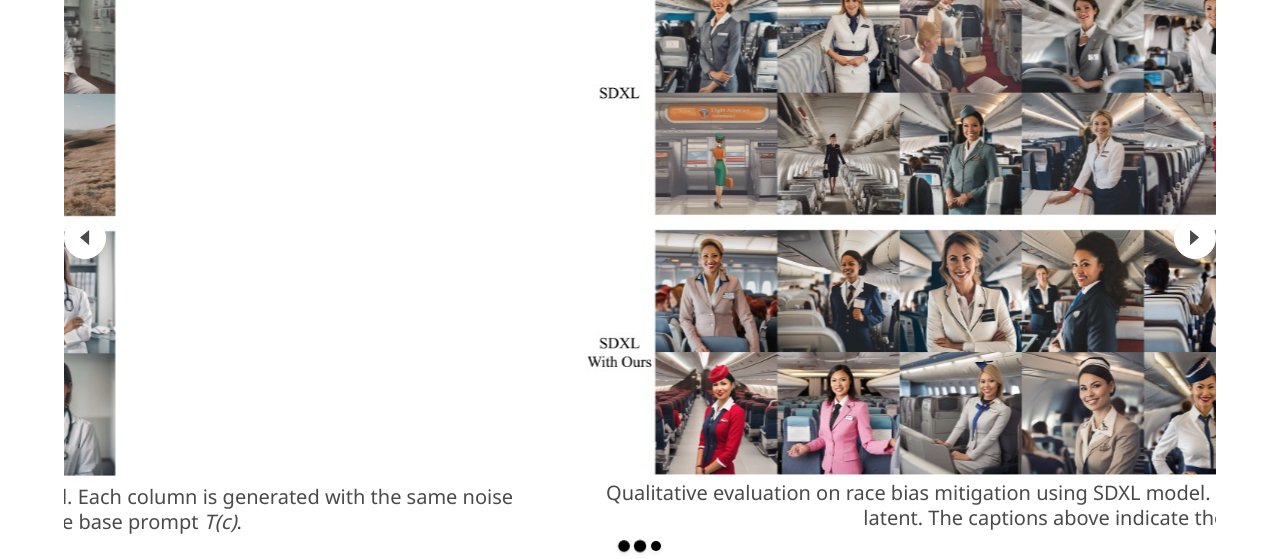
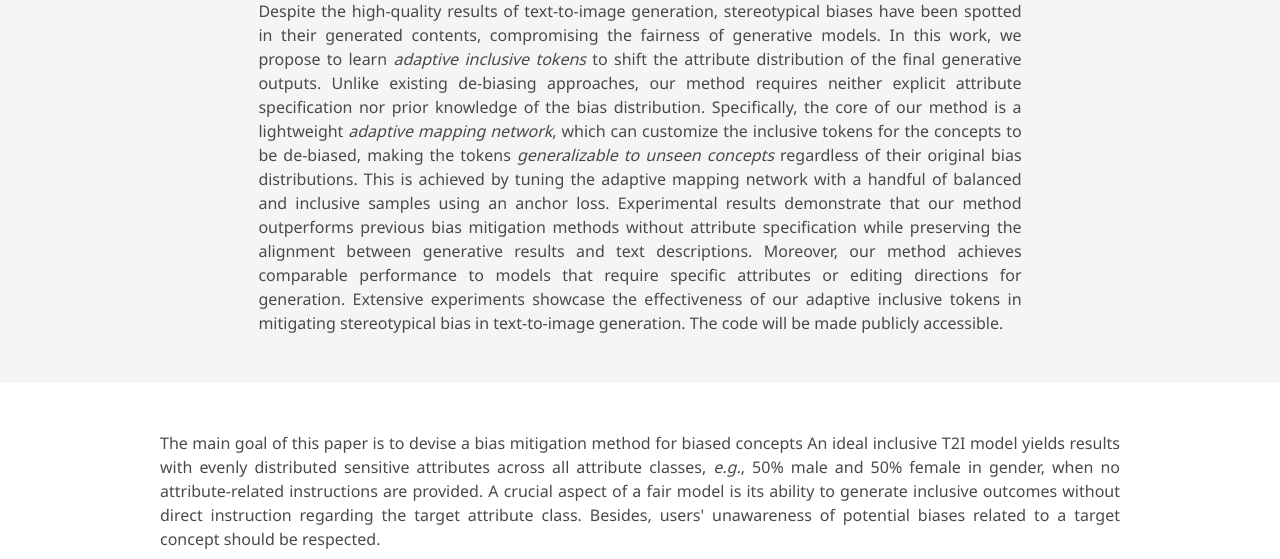
Before and after one commit to itsmag11/AITTI, a plain HTML site: page index.html in a window 1280 px wide. Shown: the part 501-1060 px from the top of the page. Drawn offline with nearby package versions, Linux system fonts and the light colour scheme; some icons are missing; a web font is replaced by a local one.

Commit message:
Update index.html

```diff
--- a/index.html
+++ b/index.html
@@ -122,38 +122,6 @@
     </div>
   </div>
 </section>
-
-<!-- Image carousel -->
-<section class="hero is-small">
-  <div class="hero-body">
-    <div class="container">
-      <div id="results-carousel" class="carousel results-carousel">
-       <div class="item">
-        <!-- Your image here -->
-        <img src="static/images/sdxl-gender.jpg" alt="MY ALT TEXT"/>
-        <h2 class="subtitle has-text-centered">
-          Qualitative evaluation on gender bias mitigation using SDXL model. Each column is generated with the same noise latent. The captions above indicate the base prompt <i>T(c)</i>.
-        </h2>
-      </div>
-      <div class="item">
-        <!-- Your image here -->
-        <img src="static/images/sdxl-race.jpg" alt="MY ALT TEXT"/>
-        <h2 class="subtitle has-text-centered">
-          Qualitative evaluation on race bias mitigation using SDXL model. Each column is generated with the same noise latent. The captions above indicate the base prompt <i>T(c)</i>.
-        </h2>
-      </div>
-     <div class="item">
-      <!-- Your image here -->
-      <img src="static/images/sdxl-age.jpg" alt="MY ALT TEXT"/>
-      <h2 class="subtitle has-text-centered">
-        Qualitative evaluation on age bias mitigation using SDXL model. Each column is generated with the same noise latent. The captions above indicate the base prompt <i>T(c)</i>.
-      </h2>
-    </div>
-  </div>
-</div>
-</div>
-</section>
-<!-- End image carousel -->
 
 <!-- Paper abstract -->
 <section class="section hero is-light">
```
